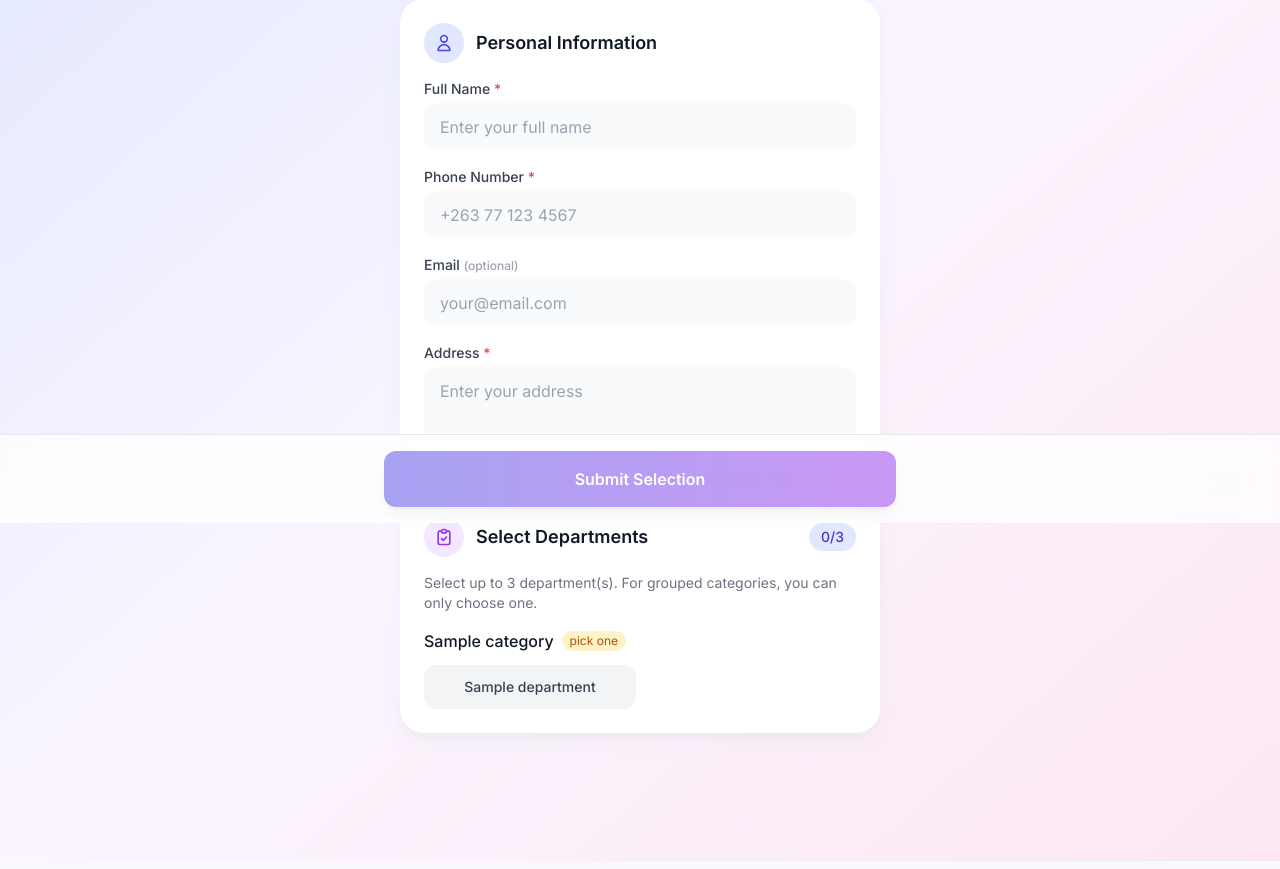
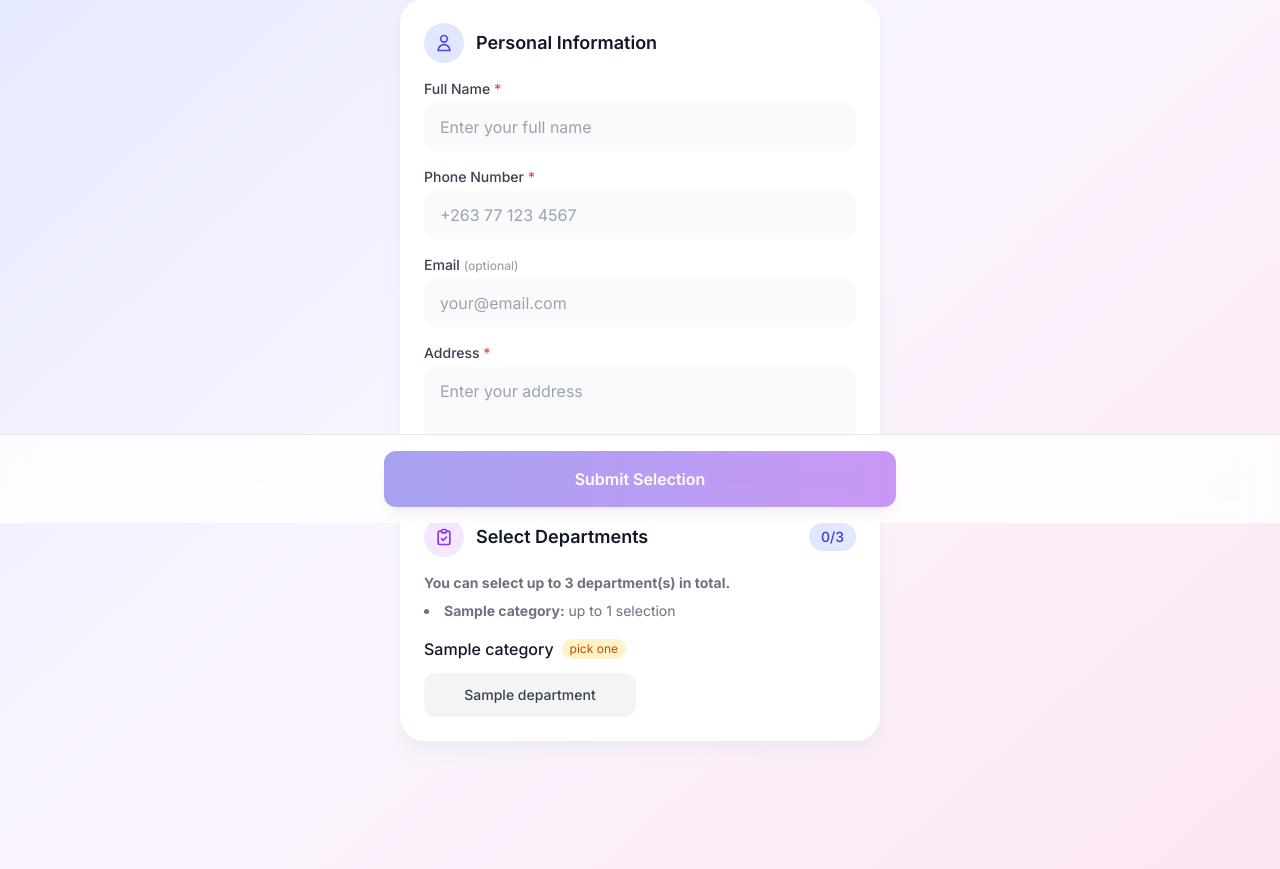
Before and after one commit to RevivalFireMinistries/dept-selection-app, a FastAPI app: page / in a window 1280 px wide. Shown: the part 277-1146 px from the top of the page. Run offline with FastAPI, Linux system fonts and the light colour scheme; tables that the repository leaves empty hold one stand-in row (values such as "Sample post"); some libraries are stand-ins or nearby versions.

Commit message:
selection rules

```diff
--- a/static/js/form.js
+++ b/static/js/form.js
@@ -19,8 +19,8 @@ async function loadData() {
         maxDepartments = parseInt(settingsRes.maxDepartments) || 3;
 
         // Update UI
-        document.getElementById('maxDeptDisplay').textContent = maxDepartments;
         updateCounter();
+        updateSelectionInfo();
 
         // Hide loading, show form
         document.getElementById('loadingState').classList.add('hidden');
@@ -176,6 +176,26 @@ function updateCounter() {
     }
 }
 
+function updateSelectionInfo() {
+    const infoDiv = document.getElementById('selectionInfo');
+
+    let html = `<p class="mb-2"><strong>You can select up to ${maxDepartments} department(s) in total.</strong></p>`;
+
+    if (categories.length > 0) {
+        html += '<ul class="list-disc list-inside space-y-1">';
+        categories.forEach(cat => {
+            const max = cat.maxSelections || 1;
+            html += `<li><strong>${cat.name}:</strong> up to ${max} selection${max > 1 ? 's' : ''}</li>`;
+        });
+        if (uncategorized.length > 0) {
+            html += `<li><strong>Other Departments:</strong> no limit</li>`;
+        }
+        html += '</ul>';
+    }
+
+    infoDiv.innerHTML = html;
+}
+
 function updateSubmitButton() {
     const btn = document.getElementById('submitBtn');
     const fullName = document.getElementById('fullName').value.trim();
--- a/templates/index.html
+++ b/templates/index.html
@@ -96,9 +96,9 @@
                     </span>
                 </div>
 
-                <p class="text-sm text-gray-500 mb-4" id="selectionInfo">
-                    Select up to <span id="maxDeptDisplay">3</span> department(s). For grouped categories, you can only choose one.
-                </p>
+                <div class="text-sm text-gray-500 mb-4" id="selectionInfo">
+                    <!-- Dynamic rules will be inserted here by JS -->
+                </div>
 
                 <!-- Departments will be rendered here -->
                 <div id="departmentsContainer" class="space-y-6"></div>
```
